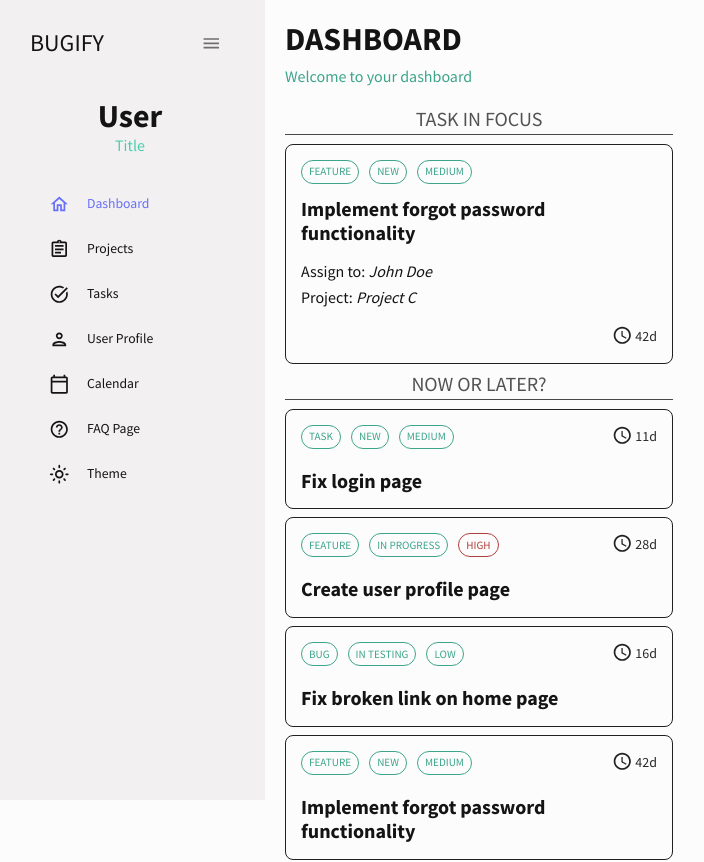
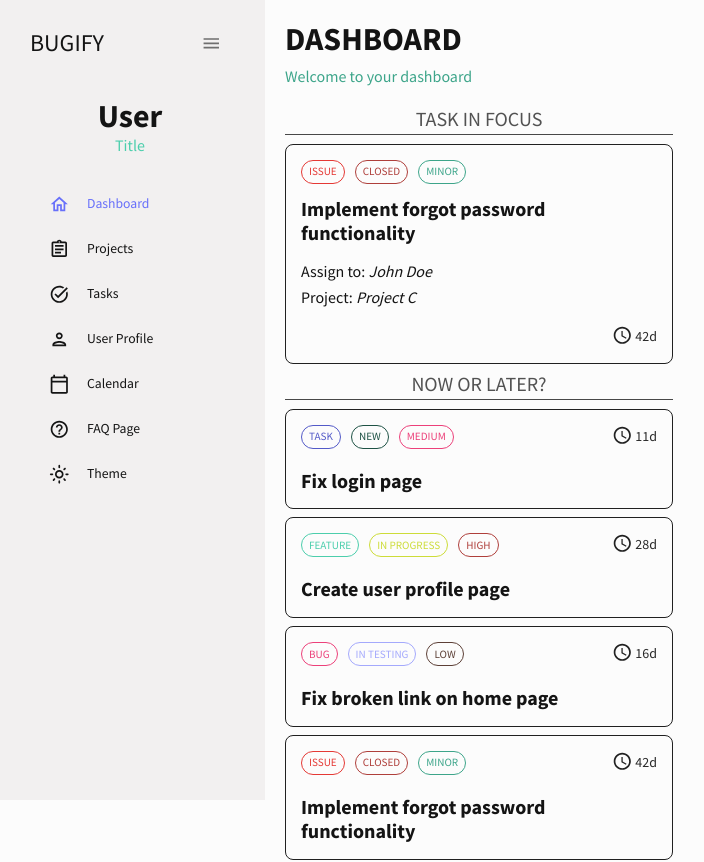
Before and after one commit to Anastasia-Tre/BugTrackerClient, a React (Create React App) app: page / in a window 1280 px wide. Shown: the top 862 px of the page, without its empty margins (5-709 px from the left). Built offline with nearby package versions, Linux system fonts and the light colour scheme.

Commit message:
labels color

```diff
--- a/src/components/Label.tsx
+++ b/src/components/Label.tsx
@@ -27,21 +27,25 @@ const GetLabel = (label: string) => {
   const colors = tokens(theme.palette.mode);
 
   const labels: { [key: string]: LabelProps } = {
+    default: { text: "", color: "" },
+    // project status
     current: { text: "CURRENT", color: colors.greenAccent[4] },
-    open: { text: "OPEN", color: colors.greenAccent[4] },
+    open: { text: "OPEN", color: colors.pinkAccent[0] },
     closed: { text: "CLOSED", color: colors.redAccent[4] },
-    bug: { text: "BUG", color: colors.greenAccent[4] },
-    task: { text: "TASK", color: colors.greenAccent[4] },
-    issue: { text: "ISSUE", color: colors.greenAccent[4] },
-    feature: { text: "FEATURE", color: colors.greenAccent[4] },
-    new: { text: "NEW", color: colors.greenAccent[4] },
-    progress: { text: "IN PROGRESS", color: colors.greenAccent[4] },
-    testing: { text: "IN TESTING", color: colors.greenAccent[4] },
+    // task type
+    bug: { text: "BUG", color: colors.pinkAccent[0] },
+    task: { text: "TASK", color: colors.blueAccent[4] },
+    issue: { text: "ISSUE", color: colors.orangeAccent[0] },
+    feature: { text: "FEATURE", color: colors.greenAccent[5] },
+    // task status
+    new: { text: "NEW", color: colors.greenAccent[2] },
+    progress: { text: "IN PROGRESS", color: colors.yellowAccent[0] },
+    testing: { text: "IN TESTING", color: colors.blueAccent[7] },
+    // task priority
     minor: { text: "MINOR", color: colors.greenAccent[4] },
-    low: { text: "LOW", color: colors.greenAccent[4] },
-    medium: { text: "MEDIUM", color: colors.greenAccent[4] },
+    low: { text: "LOW", color: colors.brownAccent[0] },
+    medium: { text: "MEDIUM", color: colors.pinkAccent[0] },
     high: { text: "HIGH", color: colors.redAccent[4] },
-    default: { text: "", color: "" },
   };
 
   return <Label {...(labels[label] || labels.default)} />;
--- a/src/theme/colors.ts
+++ b/src/theme/colors.ts
@@ -59,6 +59,10 @@ export const darkColors = {
     "#2a2d64",
     "#151632",
   ],
+  pinkAccent: ["#F06292"],
+  orangeAccent: ["#EF5350"],
+  yellowAccent: ["#F4FF81"],
+  brownAccent: ["#A1887F"],
 };
 
 export const lightColors = {
@@ -126,4 +130,9 @@ export const lightColors = {
     "#c3c6fd",
     "#e1e2fe",
   ],
+
+  pinkAccent: ["#EC407A"],
+  orangeAccent: ["#E53935"],
+  yellowAccent: ["#CDDC39"],
+  brownAccent: ["#5D4037"],
 };
--- a/src/types/Task.ts
+++ b/src/types/Task.ts
@@ -82,11 +82,11 @@ export const testData: Task[] = [
     description: "Allow users to reset their password if they forget it",
     project: "Project C",
     deadline: new Date("2023-06-15"),
-    status: "NEW",
-    type: "FEATURE",
+    status: "CLOSED",
+    type: "ISSUE",
     assignee: "John Doe",
     author: "Jane Smith",
-    priority: "MEDIUM",
+    priority: "MINOR",
     difficulty: 4,
   },
   {
```
